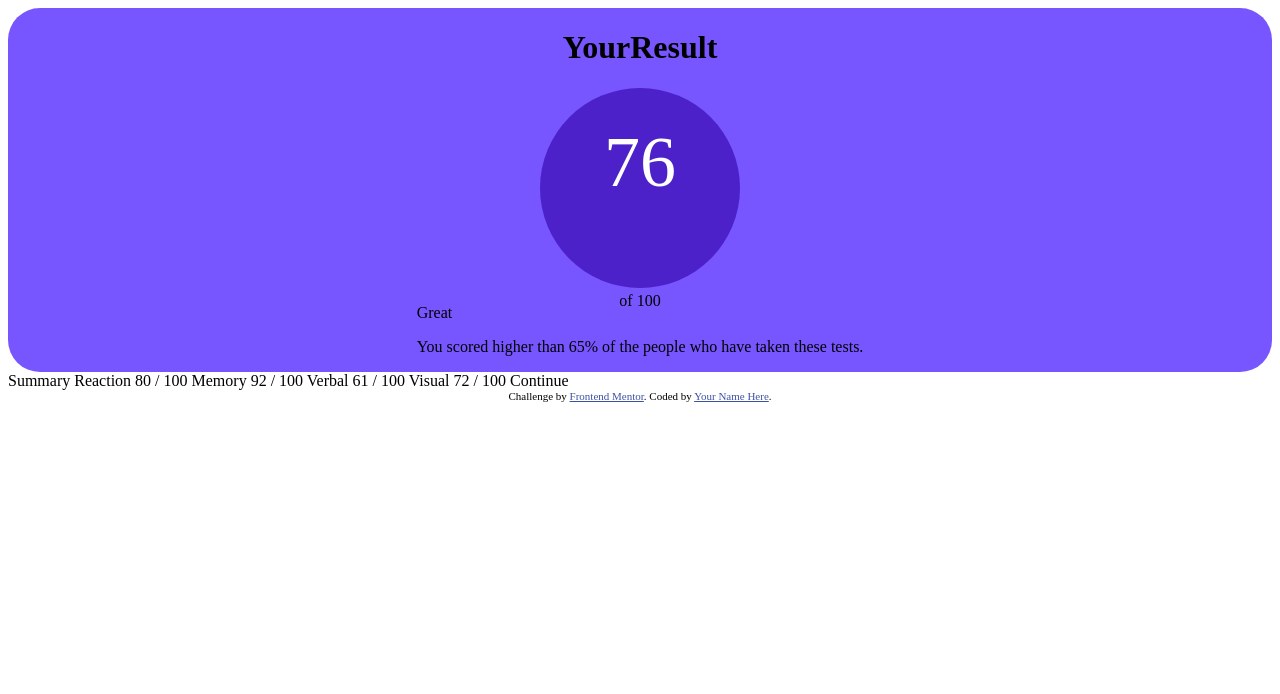
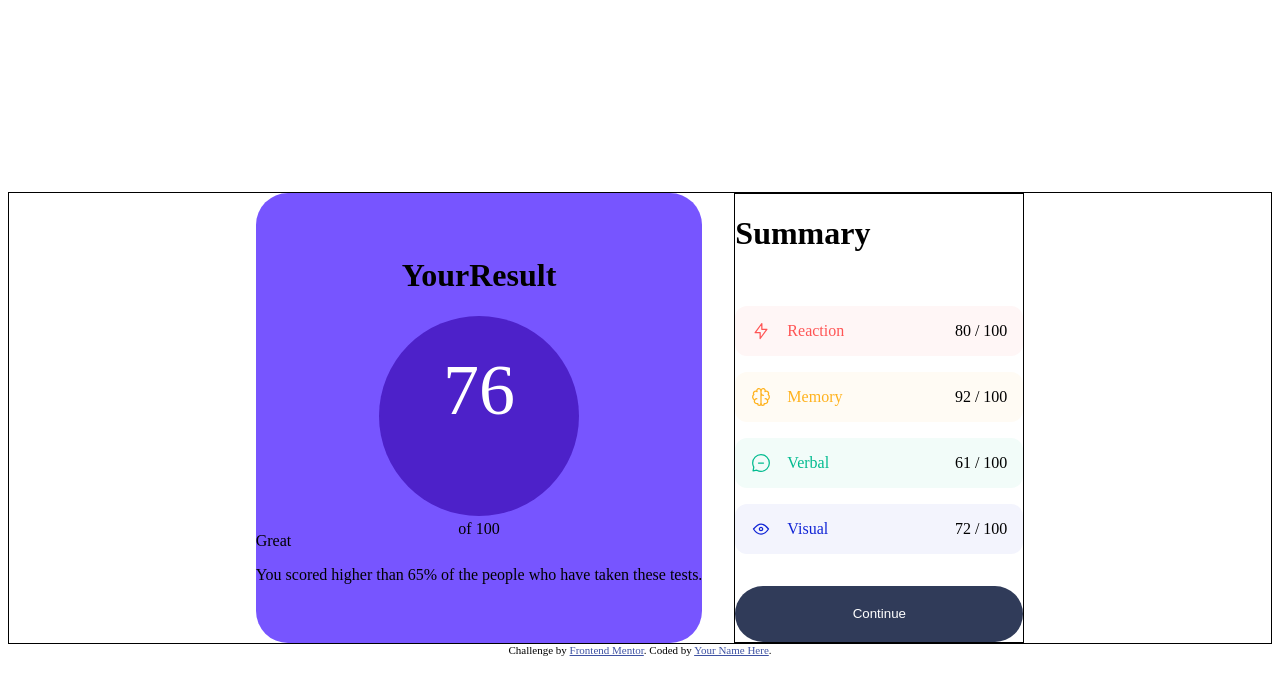
Before and after one commit to Afifazuad/Result_Summary_Component, a plain HTML site: page index.html in a window 1280 px wide. Drawn offline with Linux system fonts and the light colour scheme; a web font is replaced by a local one.

Commit message:
90% complete at summary container

```diff
--- a/index.html
+++ b/index.html
@@ -28,21 +28,38 @@
       </div>
     </div>
     <div class="summary">
-      Summary
-
-      Reaction
-      80 / 100
-
-      Memory
-      92 / 100
-
-      Verbal
-      61 / 100
-
-      Visual
-      72 / 100
-
-      Continue
+      <h1>Summary</h1>
+      <div class="summary_list">
+        <div class="summary_item_1">
+          <div class="item_label_1">
+            <img src="./assets/images/icon-reaction.svg" alt="reaction icon">
+            <p>Reaction</p>
+          </div>
+          <p>80 / 100</p>
+        </div>
+        <div class="summary_item_2">
+          <div class="item_label_2">
+            <img src="./assets/images/icon-memory.svg" alt="memory icon">
+            <p>Memory</p>
+          </div>
+          <p>92 / 100</p>
+        </div>
+        <div class="summary_item_3">
+          <div class="item_label_3">
+            <img src="./assets/images/icon-verbal.svg" alt="verbal icon">
+            <p>Verbal</p>
+          </div>
+          <p>61 / 100</p>
+        </div>
+        <div class="summary_item_4">
+          <div class="item_label_4">
+            <img src="./assets/images/icon-visual.svg" alt="visual icon">
+            <p>Visual</p>
+          </div>
+          <p>72 / 100</p>
+        </div>
+      </div>
+      <button class="continue">Continue</button>
     </div>
   </div>
   <footer class="attribution">
--- a/style.css
+++ b/style.css
@@ -2,6 +2,20 @@
     font-family: 'Hanken Grotesk ExtraBold';
     src: url('./assets/fonts/HankenGrotesk-ExtraBold.woff2') format('woff2');
     font-style: normal;
+}
+
+body{
+    padding: 0px;
+    margin-top: 15%;
+}
+
+
+.container{
+    display: flex;
+    flex-direction: row;
+    border: black solid 1px;
+    justify-content: center;
+    gap: 32px;
 }
 
 .result{
@@ -30,3 +44,74 @@
     color: #FFFFFF;
     letter-spacing: 0px;
 }
+
+.summary{
+    border: black solid 1px;
+    gap: 32px;
+    display: flex;
+    flex-direction: column;
+}
+
+.summary_list{
+    display: flex;
+    flex-direction: column;
+    gap: 16px;
+    width: 288px;
+    /* justify-content: center; */
+    /* align-items: center; */
+}
+
+.summary_item_1, .summary_item_2, .summary_item_3, .summary_item_4{
+    display: flex;
+    justify-content: space-between;
+    padding: 0px 16px;
+    border-radius: 12px;
+    /* gap: 8px; */
+}
+
+.summary_item_1{
+    background-color: #fff6f6;
+}
+
+.summary_item_2{
+    background-color: #fffbf4;
+}
+
+.summary_item_3{
+    background-color: #f2fcf9;
+}
+
+.summary_item_4{
+    background-color: #f3f4fd;
+}
+
+.item_label_1, .item_label_2, .item_label_3, .item_label_4{
+    display: flex;
+    gap: 16px;
+    align-items: center;
+}
+
+.item_label_1{
+    color: #ff5555;
+}
+
+.item_label_2{
+    color: #ffb21e;
+}
+
+.item_label_3{
+    color: #00bb8f;
+}
+
+.item_label_4{
+    color: #1125d6;
+}
+
+button{
+    background-color: #303b59;
+    border: none;
+    border-radius: 128px;
+    width: 288px;
+    height: 56px;
+    color: #FFFFFF;
+}
```
